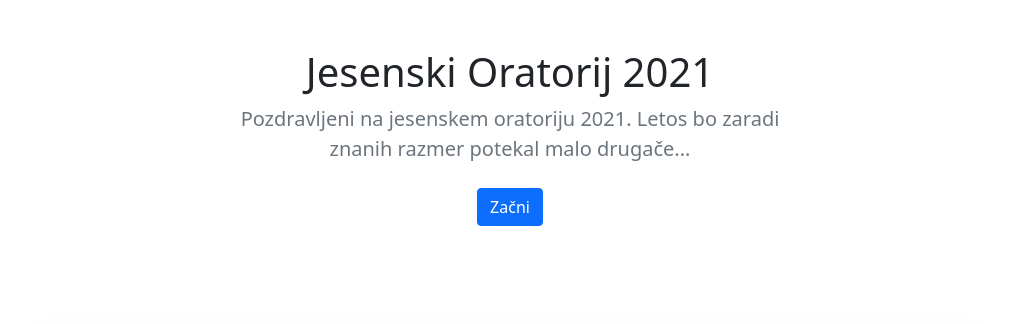
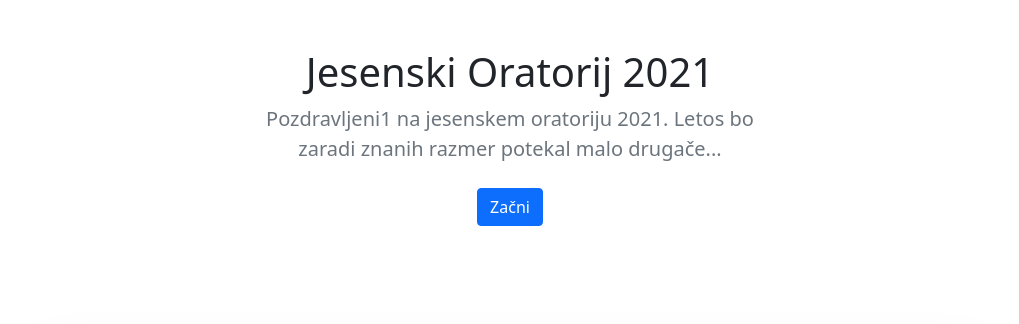
Before and after one commit to oratorij-veliki-gaber/oratorij-veliki-gaber, a plain HTML site: page index.html in a window 1280 px wide. Shown: the top 324 px of the page, without its empty margins (130-1149 px from the left). Drawn offline with nearby package versions, Linux system fonts and the light colour scheme.

Commit message:
Update index.html

```diff
--- a/index.html
+++ b/index.html
@@ -25,7 +25,7 @@
 			<div class="row justify-content-center text-center">
 				<div class="col-md-6">
 					<h1 class="jumbotron-heading">Jesenski Oratorij 2021</h1>
-					<p class="lead text-muted">Pozdravljeni na jesenskem oratoriju 2021. Letos bo zaradi znanih razmer potekal
+					<p class="lead text-muted">Pozdravljeni1 na jesenskem oratoriju 2021. Letos bo zaradi znanih razmer potekal
 						malo drugače...</p>
 					<p>
 						<a href="#" class="btn btn-primary my-2">Začni</a>
```
